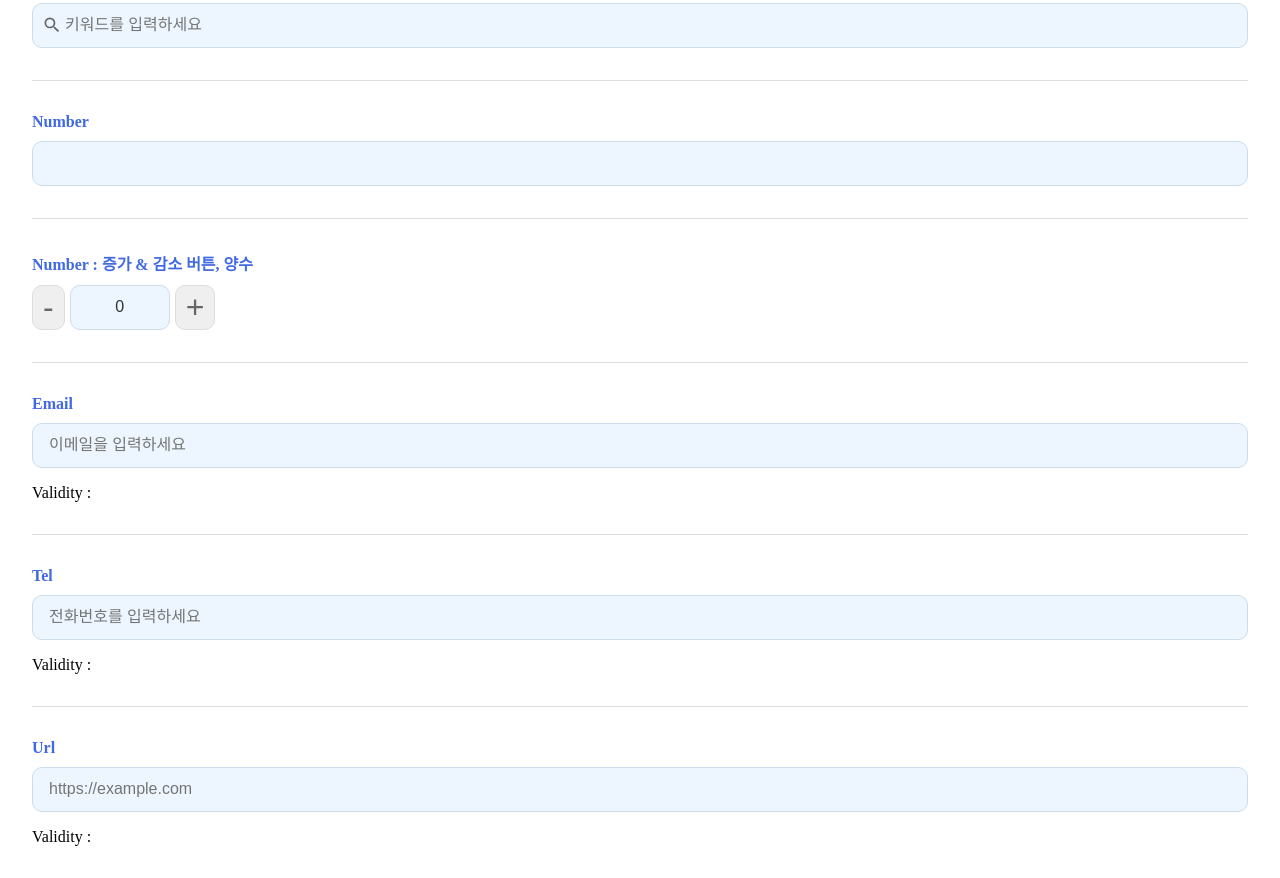
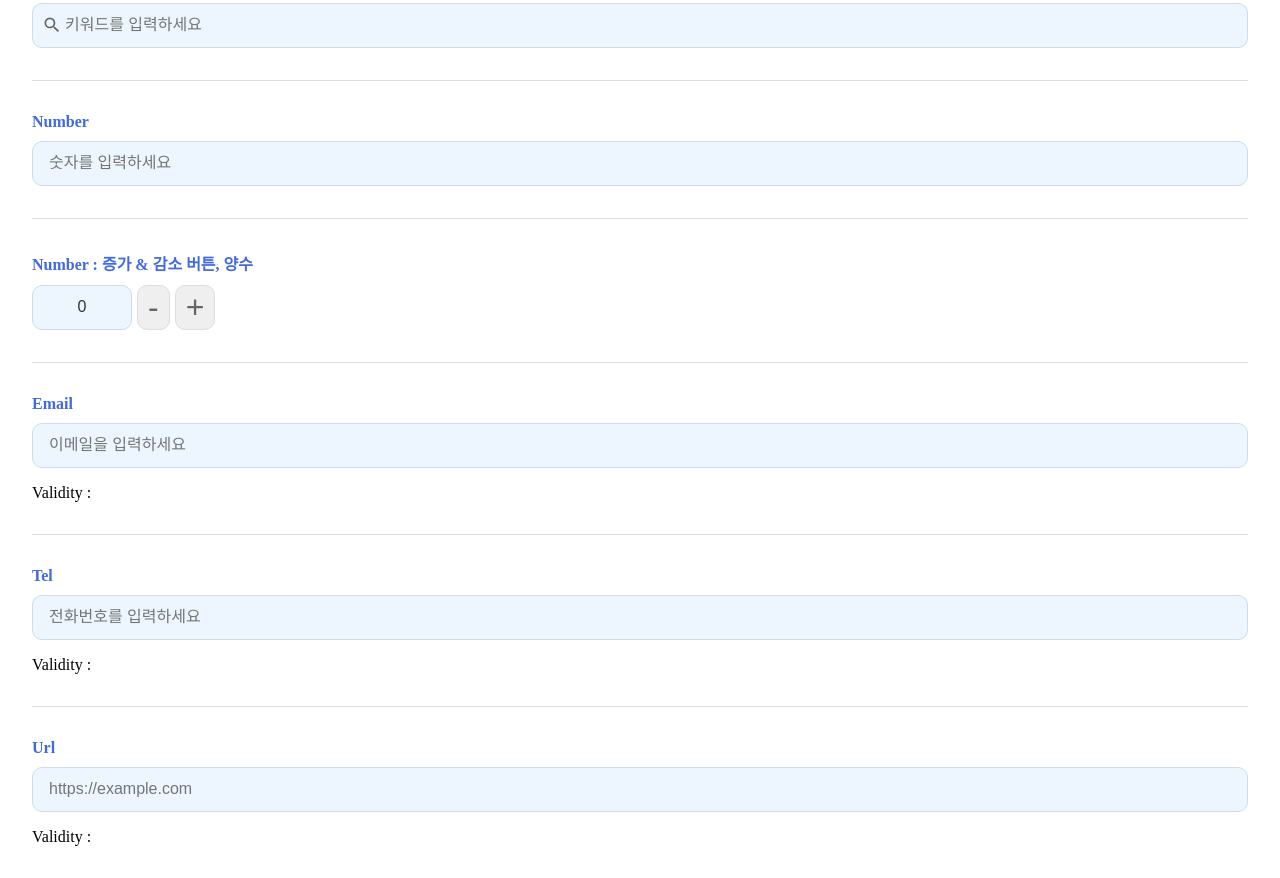
Before and after one commit to thegicode/html-forms, a website: page src/html/input-text.html in a window 1280 px wide. Shown: the part 1309-2187 px from the top of the page. Drawn offline with Linux system fonts and the light colour scheme.

Commit message:
Update input-text.html

```diff
--- a/src/html/input-text.html
+++ b/src/html/input-text.html
@@ -96,7 +96,7 @@
 
     <h4>Number</h4>
     <form class="form-number">
-        <input type="text" class="input" value="" pattern="\d+">
+        <input type="text" class="input" value="" pattern="\d+" placeholder="숫자를 입력하세요">
         <script>
             const _likeNumbertype = () => {
                 const form = document.querySelector('.form-number')
@@ -117,8 +117,8 @@
 
     <h4>Number : 증가 & 감소 버튼, 양수</h4>
     <form class="form-numberActions">
+        <input type="text" class="input" value="0" pattern="\d+">
         <button type="button" class="decrease-button">-</button>
-        <input type="text" class="input" value="0" pattern="\d+">
         <button type="button" class="increase-button">+</button>
         <script>
             const numberInput = document.querySelector('.form-numberActions input')
```
